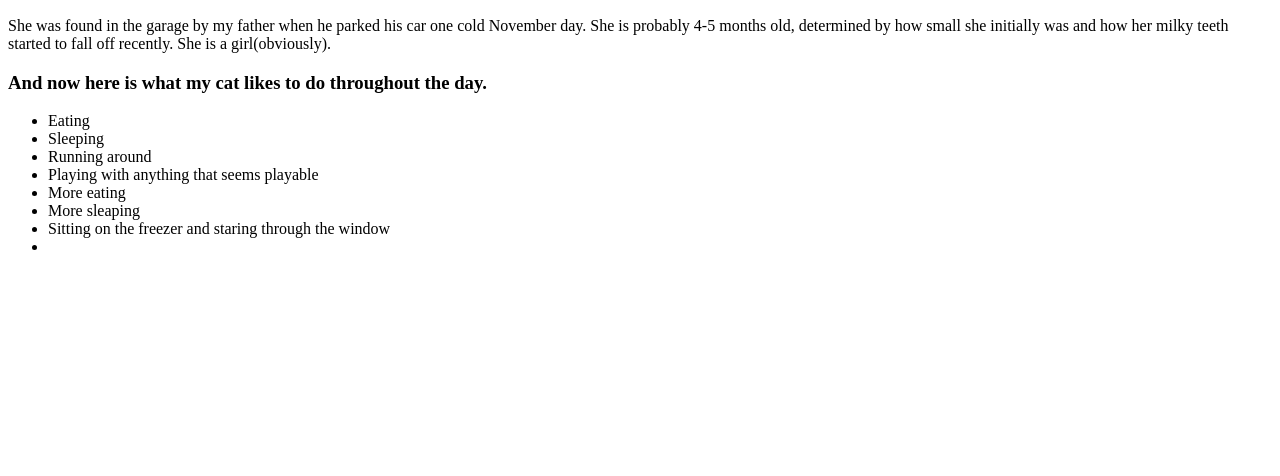
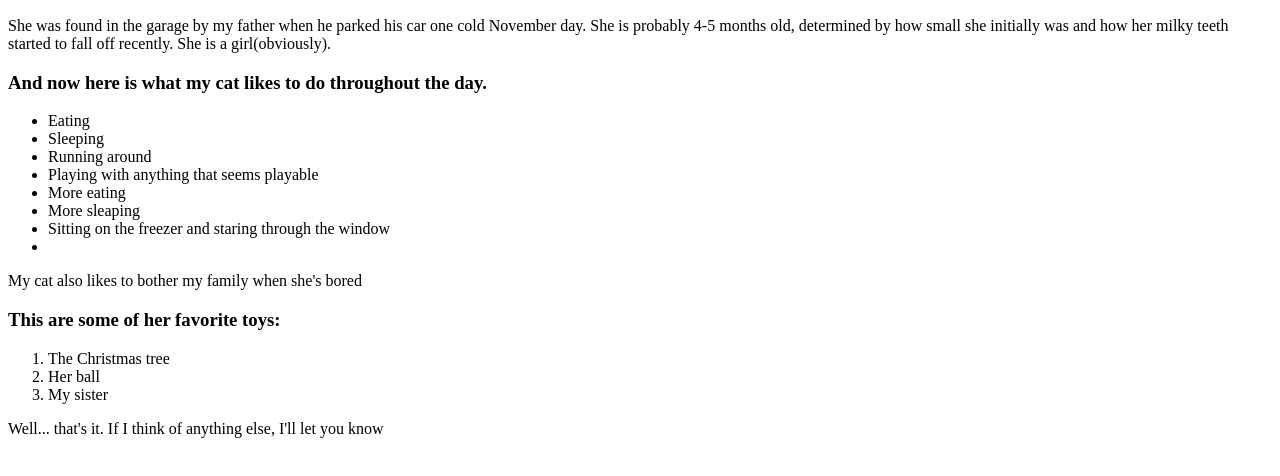
Before and after one commit to jombastic/my-cat, a plain HTML site: page my-cat.html in a window 1280 px wide. Shown: the part 110-586 px from the top of the page. Drawn offline with Linux system fonts and the light colour scheme.

Commit message:
add final info including my cat's toys

```diff
--- a/my-cat.html
+++ b/my-cat.html
@@ -22,5 +22,15 @@
       <li>More sleaping</li>
       <li>Sitting on the freezer and staring through the window<li>
     </ul>
+    <p>My cat also likes to bother my family when she's bored</p>
+
+    <h3>This are some of her favorite toys:</h3>
+    <ol>
+      <li>The Christmas tree</li>
+      <li>Her ball</li>
+      <li>My sister</li>
+    </ol>
+
+    <p>Well... that's it. If I think of anything else, I'll let you know</p>
   </body>
 </html>
```
